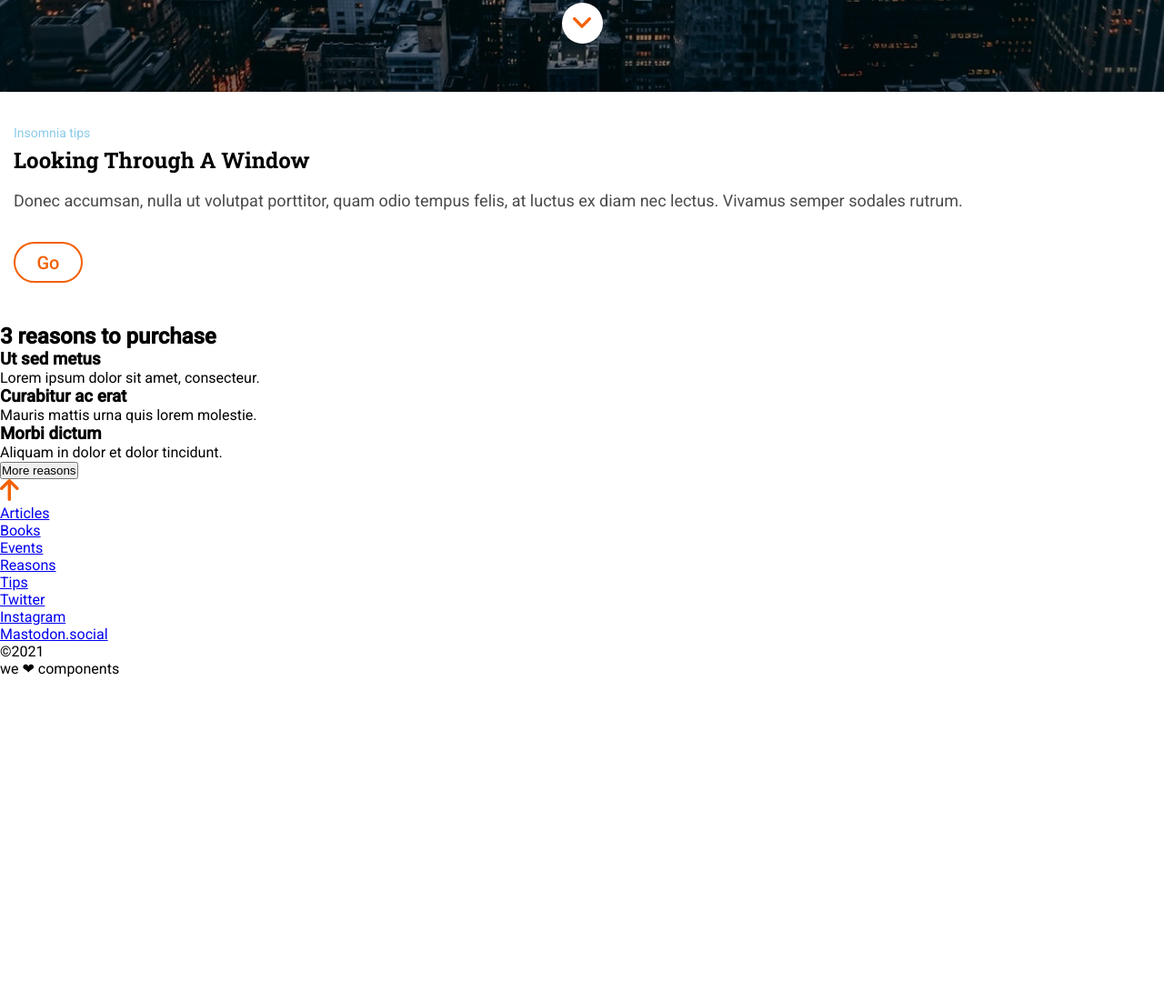
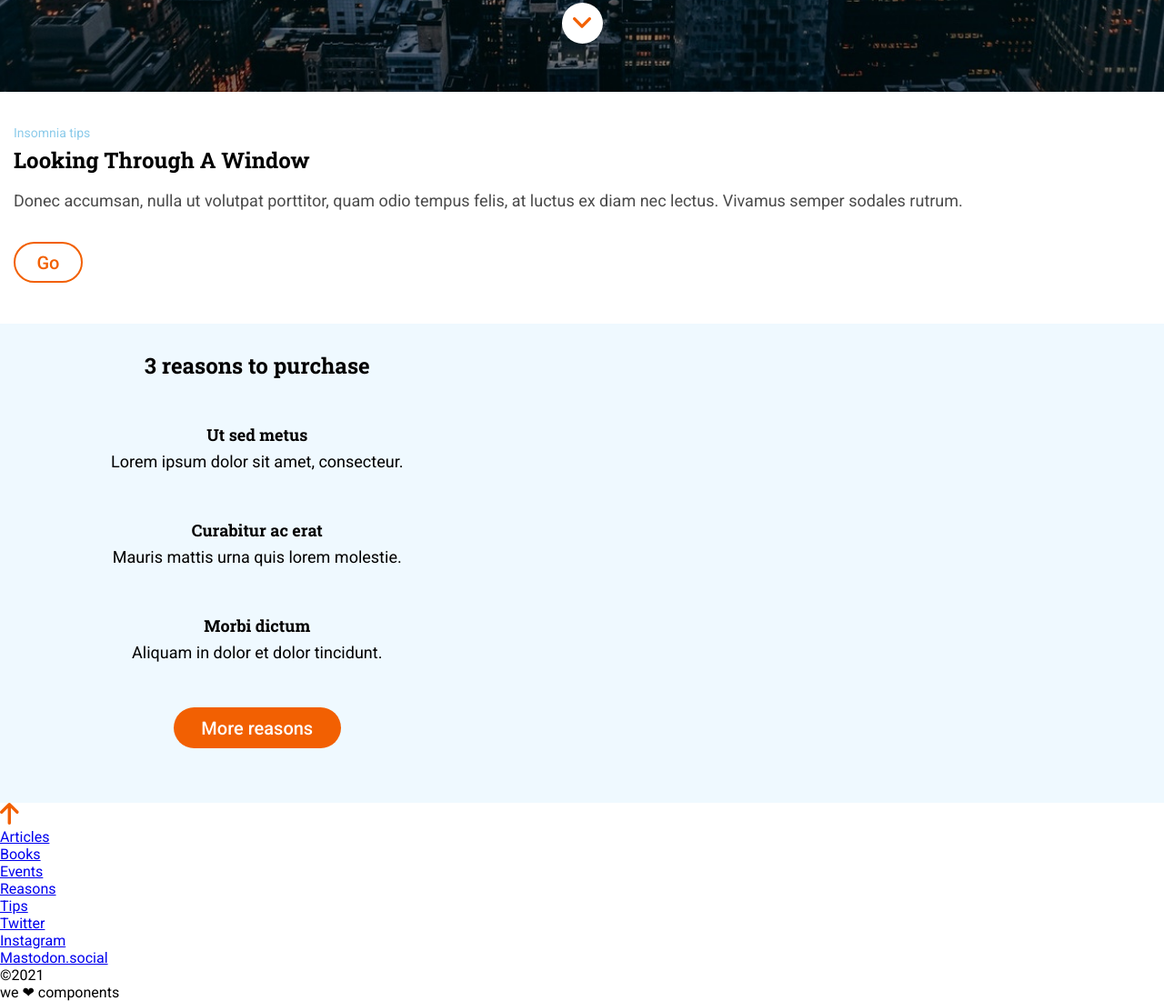
Before and after one commit to Adalab/modulo-1-evaluacion-final-mariarguezp, a website: page public/index.html in a window 1280 px wide. Shown: the part 699-1800 px from the top of the page at 91% size. Before the commit the page ends 1444 px from the top, so only its background shows below. Drawn offline with Linux system fonts and the light colour scheme.

Commit message:
add second section css (grid)

```diff
--- a/public/index.html
+++ b/public/index.html
@@ -30,8 +30,8 @@
     </header>
 
     <main>
-      <section class="margin">
-        <article class="firstSection">
+      <section class="firstSection">
+        <article class="margin">
           <p class="firstSection__small">Insomnia tips</p>
           <h2 class="firstSection__title">Looking through a window</h2>
           <p>Donec accumsan, nulla ut volutpat porttitor, quam odio tempus felis, at luctus ex diam nec lectus. Vivamus semper
@@ -42,27 +42,27 @@
         </article>
       </section>
 
-      <section>
-        <h2> 3 reasons to purchase</h2>
-
-        <article>
-            <h3>Ut sed metus</h3>
+      <section class="secondSection">
+        <div class="margin">
+          <h2 class="secondSection__title"> 3 reasons to purchase</h2>
+          <div class="secondSection__grid">
+            <article class="secondSection__grid--item item1">
+                <h3 class="title">Ut sed metus</h3>
                 <p>Lorem ipsum dolor sit amet, consecteur.</p>
             </article>
-
-        <article>
-            <h3>Curabitur ac erat</h3>
+            <article class="secondSection__grid--item item2">
+                <h3 class="title">Curabitur ac erat</h3>
                 <p>Mauris mattis urna quis lorem molestie.</p>
             </article>
-
-        <article>
-            <h3>Morbi dictum</h3>
+            <article class="secondSection__grid--item item3">
+                <h3 class="title">Morbi dictum</h3>
                 <p>Aliquam in dolor et dolor tincidunt.</p>
             </article>
-
-        <button>
+          </div>
+          <button class="secondSection__button">
             <p>More reasons</p>
           </button>
+        </div>
 
       </section>
 
--- a/src/scss/core/_common.scss
+++ b/src/scss/core/_common.scss
@@ -1,9 +1,9 @@
 .body {
     width: 100%;
     font-family: $fontMain;
+    color: $colorText;
 }
 
 .margin {
-    box-sizing: content-box;
     margin: 0 15px;
 }
--- /dev/null
+++ b/src/scss/layout/_second-section.scss
@@ -0,0 +1,55 @@
+.secondSection {
+    width: 100%;
+    background-color: $colorSecondary;
+    display: flex;
+    text-align: center;
+
+    &__title {
+        margin-top: 30px;
+        font-size: 24px;
+        font-family: $fontTitles;
+    }
+
+    &__grid {
+        display: grid;
+        grid-template-columns: repeat(5, 1fr);
+        grid-template-rows: repeat(3, 1fr);
+
+        &--item {
+            padding-top: 45px;
+            font-size: 18px;
+            line-height: 30px;
+            grid-column: 2/5;
+        }
+
+        &--item .title {
+            font-size: 18px;
+            font-family: $fontTitles;
+        }
+
+        &--item.item1 {
+            grid-row: 1/2;
+        }
+
+        &--item.item2 {
+            grid-row: 2/3;
+        }
+
+        &--item.item3 {
+            grid-row: 3/4;
+        }
+    }
+
+    &__button {
+        width: 184px;
+        height: 45px;
+        margin: 45px 0 60px;
+        background-color: $colorButtons;
+        border-radius: 22.5px;
+        border: none;
+        font-size: 20px;
+        font-family: $fontMain;
+        font-weight: 500;
+        color: $colorMain;
+    }
+}
--- a/src/scss/main.scss
+++ b/src/scss/main.scss
@@ -6,5 +6,6 @@
 @import 'layout/page';
 @import 'layout/header';
 @import 'layout/first-section';
+@import 'layout/second-section';
 @import 'layout/footer';
 @import 'pages/index';
```
Also changed, not shown: src/html/partials/article.html (+2 -2 lines), src/html/partials/first-section.html (+2 -2 lines), src/html/partials/second-section.html (+13 -13 lines), public/assets/css/main.css, 1 other file. Lines whose indentation alone changed are shown as unchanged.
